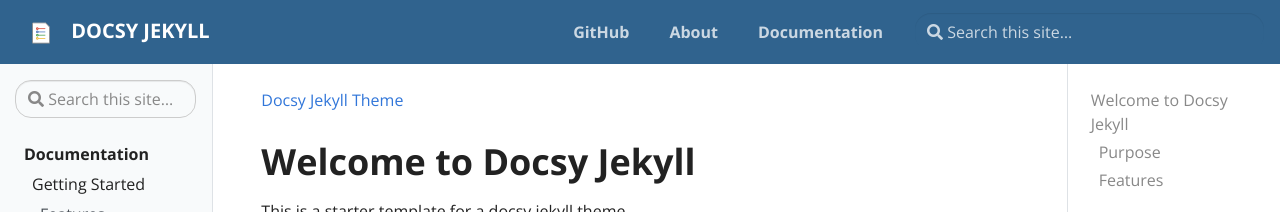
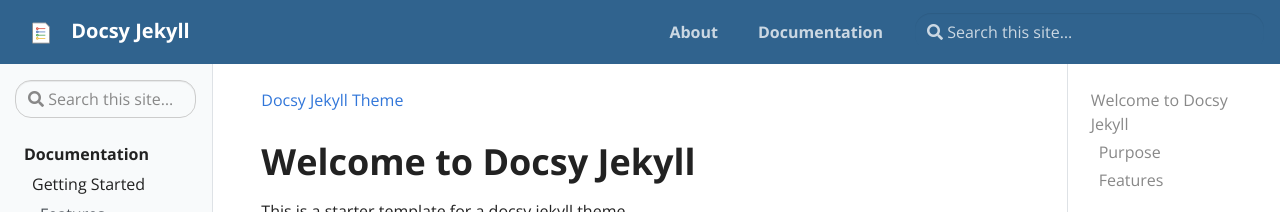
Before and after one commit to intrpr/docsy-jekyll-test, a Jekyll site: the page built from pages/index.md, in a window 1280 px wide. Shown: the top 212 px of the page. Built offline with Jekyll 4.4.1, drawn with Linux system fonts in a browser that asks for light colours.

Commit message:
Update header.html

```diff
--- a/_includes/header.html
+++ b/_includes/header.html
@@ -3,17 +3,20 @@
 
 		<a class="navbar-brand" href="{{ site.baseurl }}/">
 			<span class="navbar-logo"></span>{% include logo.svg %}
-			<span class="text-uppercase font-weight-bold">{{ site.title }}</span>
+			<span class="text-qquppercase font-weight-bold">{{ site.title }}</span>
 		</a>
 
 		<div class="td-navbar-nav-scroll ml-md-auto" id="main_navbar">
 			<ul class="navbar-nav mt-2 mt-lg-0">{% if site.repo %}
+				<!--
 				<li class="nav-item mr-4 mb-2 mb-lg-0">
 					<a class="nav-link" href="{{ site.repo }}" target="_blank">
 						<span>GitHub</span>
 					</a>
 				</li>
-				{% endif %}{% for link in site.data.navigation %}
+				{% endif %}
+				-->
+				{% for link in site.data.navigation %}
 				<li class="nav-item mr-4 mb-2 mb-lg-0">
 					<a class="nav-link" href="{% if link.url %}{{ site.baseurl }}/{{ link.url }}{% else %}{{ link.external_url }}{% endif %}" >
 						<span>{{ link.title }}</span>
```
